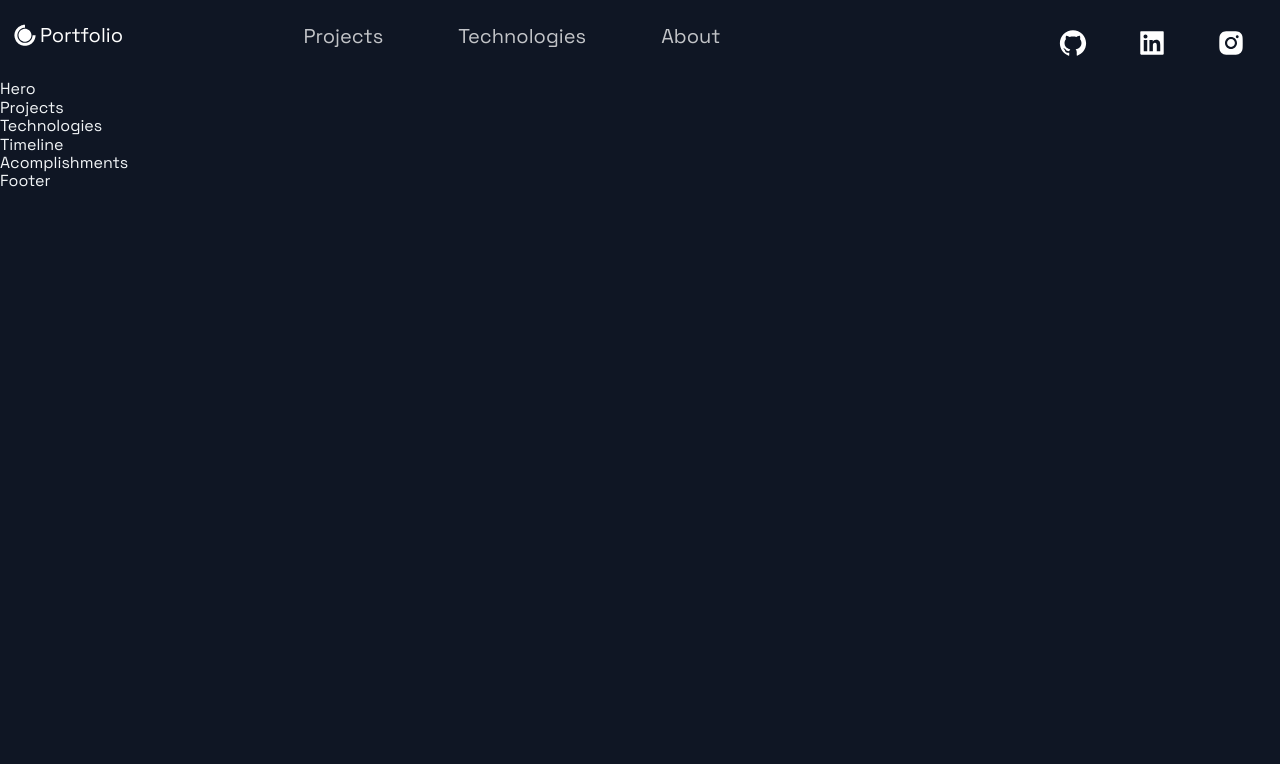
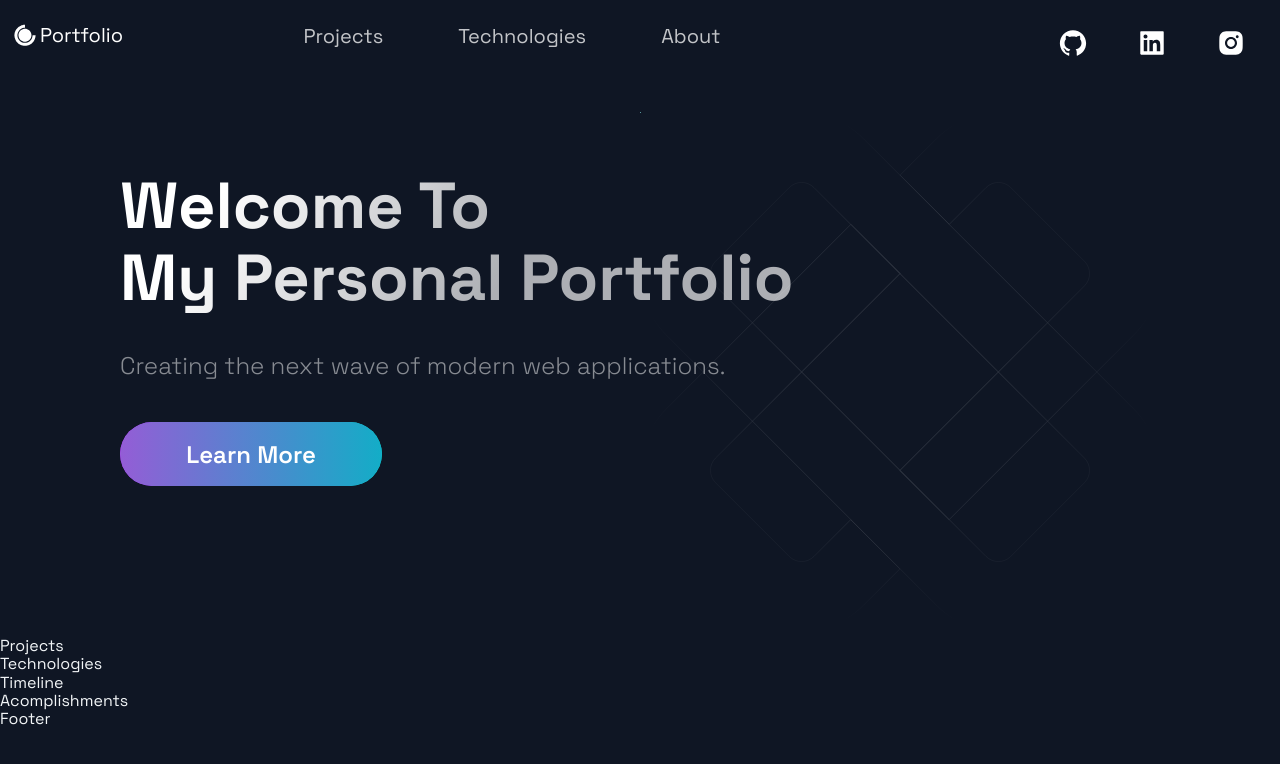
Before and after one commit to ardevsrc/fe_practice, a Next.js app in the folder portfolio_website/: page / in a window 1280 px wide. Shown: the top 764 px of the page. Built offline with nearby package versions, Linux system fonts and the light colour scheme.

Commit message:
Hero.js
Added hero section

```diff
--- a/portfolio_website/src/components/Hero/Hero.js
+++ b/portfolio_website/src/components/Hero/Hero.js
@@ -5,9 +5,18 @@
 import { LeftSection } from './HeroStyles';
 
 const Hero = (props) => (
-  <div>
-    Hero
-  </div>
+ <Section row nopadding>
+   <LeftSection>
+     <SectionTitle main center>
+       Welcome To <br />
+       My Personal Portfolio
+     </SectionTitle>
+     <SectionText>
+       Creating the next wave of modern web applications.
+     </SectionText>
+     <Button onClick={() => window.location = 'https://github.com/'}>Learn More</Button>
+   </LeftSection>
+ </Section>
 );
 
 export default Hero;
--- a/portfolio_website/src/pages/index.js
+++ b/portfolio_website/src/pages/index.js
@@ -10,10 +10,10 @@
 const Home = () => {
   return (
     <Layout>
-      {/* <Section grid> */}
+      <Section grid>
         <Hero />
-        {/* <BgAnimation /> */}
-      {/* </Section> */}
+        <BgAnimation />
+      </Section>
       <Projects />
       <Technologies />
       <Timeline />
```
